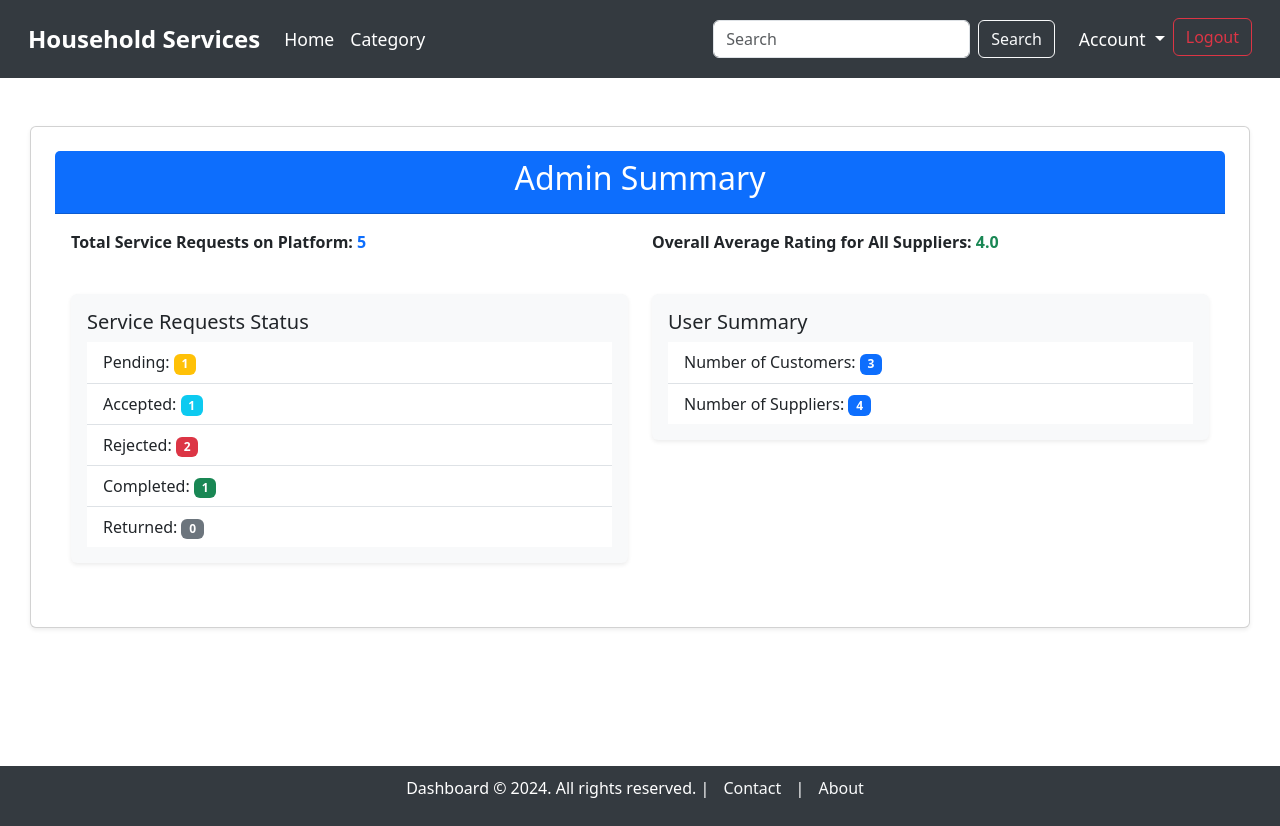
After one commit to VinaySinghChaudhary1/Household_Services_MAD_Project, a Flask app: page /summary/admin in a window 1280 px wide. The commit adds this page. Run offline with Flask 3, Linux system fonts and the light colour scheme; a user stored in the database is signed in; data comes from the database, SQL or seed files in the repository; both versions use the stored data as it was after the commit.

Commit message:
Summary,Link summary to admin bashboard page is Done

```diff
--- a/main.py
+++ b/main.py
@@ -323,7 +323,7 @@ def customer_dashboard():
     service_requests = ServiceRequest.query.filter_by(user_id=user_id).filter(ServiceRequest.status.in_(['pending', 'accepted'])).all()
 
     # Fetch service history (completed or returned)
-    history_requests = ServiceRequest.query.filter_by(user_id=user_id).filter(ServiceRequest.status.in_(['completed', 'returned'])).all()
+    history_requests = ServiceRequest.query.filter_by(user_id=user_id).filter(ServiceRequest.status.in_(['completed', 'returned', 'rejected'])).all()
 
     return render_template('dashboard/customer_dashboard.html',
                            service_requests=service_requests,
@@ -333,14 +333,22 @@ def customer_dashboard():
 @login_required(role="supplier")
 def supplier_dashboard():
     user_id = session.get('user_id')
+
     # Get all services where the logged-in supplier is the owner (supplier_id)
     services = Service.query.filter_by(supplier_id=user_id).all()
-    # Fetch ongoing service requests related to the supplier's services
-    service_requests = ServiceRequest.query.filter(ServiceRequest.service_id.in_([service.service_id for service in services]),
-                                                   ServiceRequest.status.in_(['pending', 'accepted'])).all()
-    # Fetch completed or returned service requests
-    history_requests = ServiceRequest.query.filter(ServiceRequest.service_id.in_([service.service_id for service in services]),
-                                                   ServiceRequest.status.in_(['completed', 'returned'])).all()
+
+    # Fetch ongoing service requests related to the supplier's services (pending and accepted)
+    service_requests = ServiceRequest.query.filter(
+        ServiceRequest.service_id.in_([service.service_id for service in services]),
+        ServiceRequest.status.in_(['pending', 'accepted'])
+    ).all()
+
+    # Fetch service history (completed, returned, and rejected)
+    history_requests = ServiceRequest.query.filter(
+        ServiceRequest.service_id.in_([service.service_id for service in services]),
+        ServiceRequest.status.in_(['completed', 'returned', 'rejected'])
+    ).all()
+
     return render_template('dashboard/supplier_dashboard.html',
                            service_requests=service_requests,
                            history_requests=history_requests)
@@ -348,15 +356,20 @@ def supplier_dashboard():
 @app.route('/admin_dashboard', methods=['GET'])
 @login_required(role="admin")
 def admin_dashboard():
-    # Fetch ongoing service requests
-    service_requests = ServiceRequest.query.filter(ServiceRequest.status.in_(['pending', 'accepted'])).all()
+    # Fetch ongoing service requests (pending and accepted)
+    service_requests = ServiceRequest.query.filter(
+        ServiceRequest.status.in_(['pending', 'accepted'])
+    ).all()
 
-    # Fetch completed or returned service requests
-    history_requests = ServiceRequest.query.filter(ServiceRequest.status.in_(['completed', 'returned'])).all()
+    # Fetch service history (completed, returned, and rejected)
+    history_requests = ServiceRequest.query.filter(
+        ServiceRequest.status.in_(['completed', 'returned', 'rejected'])
+    ).all()
 
     return render_template('dashboard/admin_dashboard.html',
                            service_requests=service_requests,
                            history_requests=history_requests)
+
 
 
 
@@ -720,15 +733,15 @@ def view_service_requests():
     if role == 'customer':
         # Fetch ongoing service requests and service history for the customer
         service_requests = ServiceRequest.query.filter_by(user_id=user_id).filter(ServiceRequest.status.in_(['pending', 'accepted'])).all()
-        service_history = ServiceRequest.query.filter_by(user_id=user_id).filter(ServiceRequest.status.in_(['completed', 'returned'])).all()
+        service_history = ServiceRequest.query.filter_by(user_id=user_id).filter(ServiceRequest.status.in_(['completed', 'returned', 'rejected'])).all()
     elif role == 'supplier':
         # Fetch ongoing service requests and service history for the supplier
         service_requests = ServiceRequest.query.join(Service).filter(Service.supplier_id == user_id).filter(ServiceRequest.status.in_(['pending', 'accepted'])).all()
-        service_history = ServiceRequest.query.join(Service).filter(Service.supplier_id == user_id).filter(ServiceRequest.status.in_(['completed', 'returned'])).all()
+        service_history = ServiceRequest.query.join(Service).filter(Service.supplier_id == user_id).filter(ServiceRequest.status.in_(['completed', 'returned', 'rejected'])).all()
     else:
         # Admin view: Fetch all ongoing service requests and service history
         service_requests = ServiceRequest.query.filter(ServiceRequest.status.in_(['pending', 'accepted'])).all()
-        service_history = ServiceRequest.query.filter(ServiceRequest.status.in_(['completed', 'returned'])).all()
+        service_history = ServiceRequest.query.filter(ServiceRequest.status.in_(['completed', 'returned', 'rejected'])).all()
     return render_template('service_requests/service_requests.html', service_requests=service_requests, service_history=service_history)
 
 @app.route('/service_requests/create/<int:service_id>', methods=['GET', 'POST'])
@@ -767,7 +780,6 @@ def create_service_request(service_id):
     # Pass the service object to the template for pre-populating the form
     return render_template('service_requests/create_service_request.html', service_id=service_id, service=service)
 
-
 @app.route('/service_requests/update/<int:service_request_id>', methods=['GET', 'POST'])
 def update_service_request(service_request_id):
     service_request = ServiceRequest.query.get_or_404(service_request_id)
@@ -803,6 +815,7 @@ def delete_service_request(service_request_id):
 
     # Render confirmation page for deletion
     return render_template('service_requests/delete_service_request.html', service_request_id=service_request_id)
+
 
 
 
@@ -863,6 +876,99 @@ def order_details(service_request_id):
 
 
 
+# -- Summary -- customer, admin, supplier
+
+@app.route('/summary/customer/<int:user_id>')
+def customer_summary(user_id):
+    # Check if the logged-in user is an admin
+    if session.get('role') != 'admin' and session.get('user_id') != user_id:
+        flash("Unauthorized access to the customer summary.", "danger")
+        return redirect(url_for('login'))
+
+    # Fetch data for the specified customer
+    service_requests = ServiceRequest.query.filter_by(user_id=user_id).all()
+    pending_count = sum(1 for req in service_requests if req.status == 'pending')
+    accepted_count = sum(1 for req in service_requests if req.status == 'accepted')
+    rejected_count = sum(1 for req in service_requests if req.status == 'rejected')
+    completed_count = sum(1 for req in service_requests if req.status == 'completed')
+    returned_count = sum(1 for req in service_requests if req.status == 'returned')
+
+    # Render the customer summary template
+    return render_template('summary/customer_summary.html',
+                           service_requests=service_requests,
+                           pending_count=pending_count,
+                           accepted_count=accepted_count,
+                           rejected_count=rejected_count,
+                           completed_count=completed_count,
+                           returned_count=returned_count)
+
+@app.route('/summary/supplier/<int:user_id>')
+def supplier_summary(user_id):
+    # Check if the logged-in user is an admin
+    if session.get('role') != 'admin' and session.get('role') != 'supplier':
+        flash("Unauthorized access to the supplier summary.", "danger")
+        return redirect(url_for('login'))
+
+    # Fetch data for the specified supplier by joining with the Service model
+    service_requests = ServiceRequest.query.join(Service).filter(Service.supplier_id == user_id).all()
+
+    # Calculate counts for each status
+    pending_count = sum(1 for req in service_requests if req.status == 'pending')
+    accepted_count = sum(1 for req in service_requests if req.status == 'accepted')
+    rejected_count = sum(1 for req in service_requests if req.status == 'rejected')
+    completed_count = sum(1 for req in service_requests if req.status == 'completed')
+    returned_count = sum(1 for req in service_requests if req.status == 'returned')
+
+    # Calculate average rating for the supplier
+    reviews = Review.query.filter_by(supplier_id=user_id).all()
+    avg_rating = sum(review.rating for review in reviews) / len(reviews) if reviews else 0
+
+    # Render the supplier summary template
+    return render_template('summary/supplier_summary.html',
+                           service_requests=service_requests,
+                           pending_count=pending_count,
+                           accepted_count=accepted_count,
+                           rejected_count=rejected_count,
+                           completed_count=completed_count,
+                           returned_count=returned_count,
+                           avg_rating=avg_rating)
+
+
+@app.route('/summary/admin')
+def admin_summary():
+    if session.get('role') != 'admin':
+        flash("Unauthorized access to the admin summary.", "danger")
+        return redirect(url_for('login'))
+
+    # Fetch data for the admin summary
+    total_requests = ServiceRequest.query.count()
+    pending_count = ServiceRequest.query.filter_by(status='pending').count()
+    accepted_count = ServiceRequest.query.filter_by(status='accepted').count()
+    rejected_count = ServiceRequest.query.filter_by(status='rejected').count()
+    completed_count = ServiceRequest.query.filter_by(status='completed').count()
+    returned_count = ServiceRequest.query.filter_by(status='returned').count()
+
+    # Calculate average rating for all suppliers
+    reviews = Review.query.all()
+    avg_rating = sum(review.rating for review in reviews) / len(reviews) if reviews else 0
+
+    # Fetch counts of customers and suppliers
+    customer_count = User.query.filter_by(role='customer').count()
+    supplier_count = User.query.filter_by(role='supplier').count()
+
+    return render_template('summary/admin_summary.html',
+                           total_requests=total_requests,
+                           pending_count=pending_count,
+                           accepted_count=accepted_count,
+                           rejected_count=rejected_count,
+                           completed_count=completed_count,
+                           returned_count=returned_count,
+                           avg_rating=avg_rating,
+                           customer_count=customer_count,
+                           supplier_count=supplier_count)
+
+
+
 #-- Run the app --
 if __name__ == '__main__':
     with app.app_context():   #to connect app and db
--- a/templates/base_dashboard.html
+++ b/templates/base_dashboard.html
@@ -111,11 +111,27 @@
                                 Account
                             </a>
                             <ul class="dropdown-menu" aria-labelledby="accountDropdown">
-                                <li><a class="dropdown-item" href="{{ url_for('profile', user_id=session.get('user_id')) }}">Profile</a></li> <!-- Profile Link by its user id -->
+                                <li><a class="dropdown-item" href="{{ url_for('profile', user_id=session.get('user_id')) }}">Profile</a></li>
                                 <li><a class="dropdown-item" href="{% if session.get('role') == 'supplier' %}{{ url_for('supplier_dashboard') }}{% elif session.get('role') == 'customer' %}{{ url_for('customer_dashboard') }}{% elif session.get('role') == 'admin' %}{{ url_for('admin_dashboard') }}{% endif %}">Dashboard</a></li>
                                 <li><a class="dropdown-item" href="{{ url_for('view_service_requests') }}">Service Requests</a></li>
 
-                                <!-- Member List for Admin -->
+                                <!-- Summary Link Updated -->
+                                <li>
+                                    <a class="dropdown-item" href="
+                                        {% if session.get('role') == 'supplier' %}
+                                            {{ url_for('supplier_summary', user_id=session.get('user_id')) }}
+                                        {% elif session.get('role') == 'customer' %}
+                                            {{ url_for('customer_summary', user_id=session.get('user_id')) }}
+                                        {% elif session.get('role') == 'admin' %}
+                                            {{ url_for('admin_summary') }}
+                                        {% endif %}
+                                    ">
+                                        Summary
+                                    </a>
+                                </li>
+
+
+                                <!-- Member List Link Updated -->
                                 {% if session.get('role') == 'admin' %}
                                     <li><a class="dropdown-item" href="{{ url_for('member_list') }}">Member List</a></li>
                                 {% endif %}
--- a/templates/service_requests/service_requests.html
+++ b/templates/service_requests/service_requests.html
@@ -40,6 +40,8 @@ Service Requests
                                 {{ request.date_completed.strftime('%Y-%m-%d') if request.date_completed else 'N/A' }}
                             {% elif request.status == 'returned' %}
                                 {{ request.date_returned.strftime('%Y-%m-%d') if request.date_returned else 'N/A' }}
+                            {% elif request.status == 'rejected' %}
+                                {{ request.date_rejected.strftime('%Y-%m-%d') if request.date_rejected else 'N/A' }}
                             {% else %}
                                 N/A
                             {% endif %}
--- /dev/null
+++ b/templates/summary/admin_summary.html
@@ -0,0 +1,53 @@
+{% extends 'base_dashboard.html' %}
+
+{% block title %}
+Admin Summary
+{% endblock %}
+
+{% block content %}
+<div class="container mt-5">
+    <div class="card shadow-sm p-4">
+        <div class="card-header bg-primary text-white text-center">
+            <h2>Admin Summary</h2>
+        </div>
+        <div class="card-body">
+            <div class="row mb-4">
+                <div class="col-md-6">
+                    <p class="fw-bold">Total Service Requests on Platform: <span class="text-primary">{{ total_requests }}</span></p>
+                </div>
+                <div class="col-md-6">
+                    <p class="fw-bold">Overall Average Rating for All Suppliers: <span class="text-success">{{ avg_rating }}</span></p>
+                </div>
+            </div>
+            <div class="row mb-4">
+                <div class="col-md-6">
+                    <div class="card bg-light border-0 shadow-sm">
+                        <div class="card-body">
+                            <h5 class="card-title">Service Requests Status</h5>
+                            <ul class="list-group list-group-flush">
+                                <li class="list-group-item">Pending: <span class="badge bg-warning">{{ pending_count }}</span></li>
+                                <li class="list-group-item">Accepted: <span class="badge bg-info">{{ accepted_count }}</span></li>
+                                <li class="list-group-item">Rejected: <span class="badge bg-danger">{{ rejected_count }}</span></li>
+                                <li class="list-group-item">Completed: <span class="badge bg-success">{{ completed_count }}</span></li>
+                                <li class="list-group-item">Returned: <span class="badge bg-secondary">{{ returned_count }}</span></li>
+                            </ul>
+                        </div>
+                    </div>
+                </div>
+                <div class="col-md-6">
+                    <div class="card bg-light border-0 shadow-sm">
+                        <div class="card-body">
+                            <h5 class="card-title">User Summary</h5>
+                            <ul class="list-group list-group-flush">
+                                <li class="list-group-item">Number of Customers: <span class="badge bg-primary">{{ customer_count }}</span></li>
+                                <li class="list-group-item">Number of Suppliers: <span class="badge bg-primary">{{ supplier_count }}</span></li>
+                            </ul>
+                        </div>
+                    </div>
+                </div>
+            </div>
+            <!-- Add a statistical chart here using a chart library like Chart.js -->
+        </div>
+    </div>
+</div>
+{% endblock %}
```
Also changed, not shown: templates/admin/member_list.html (+18 -6 lines), templates/reviews/view_reviews.html (+47 -9 lines), templates/summary/customer_summary.html (added, +34 -0 lines), templates/summary/supplier_summary.html (added, +42 -0 lines), instance/database.sqlite3.
